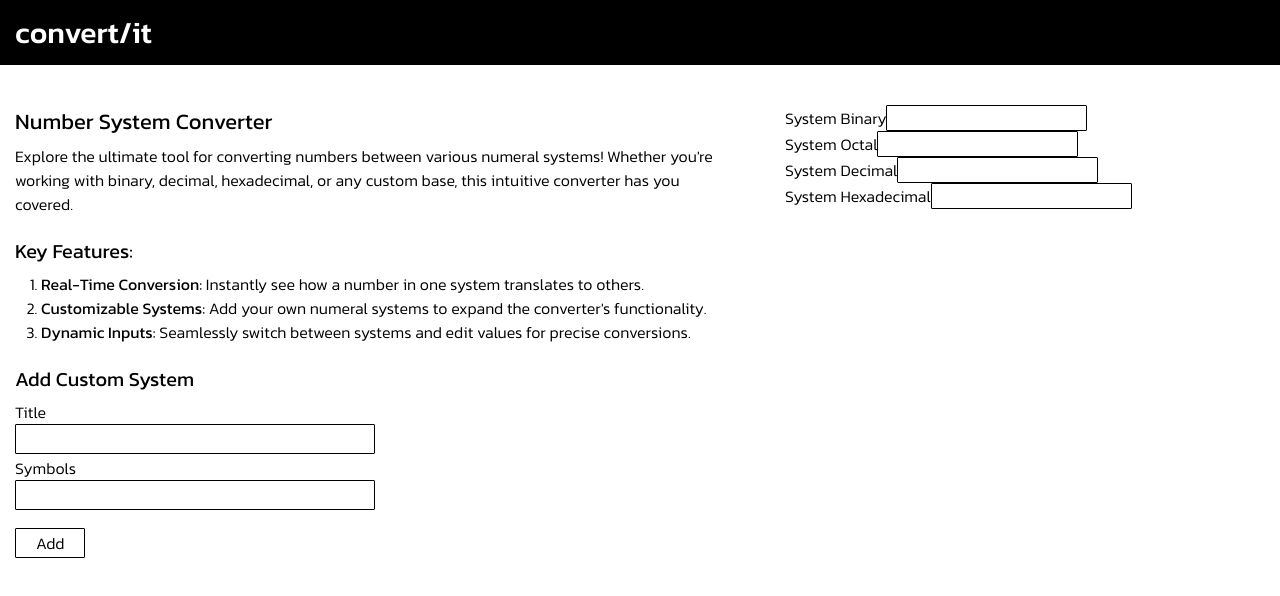
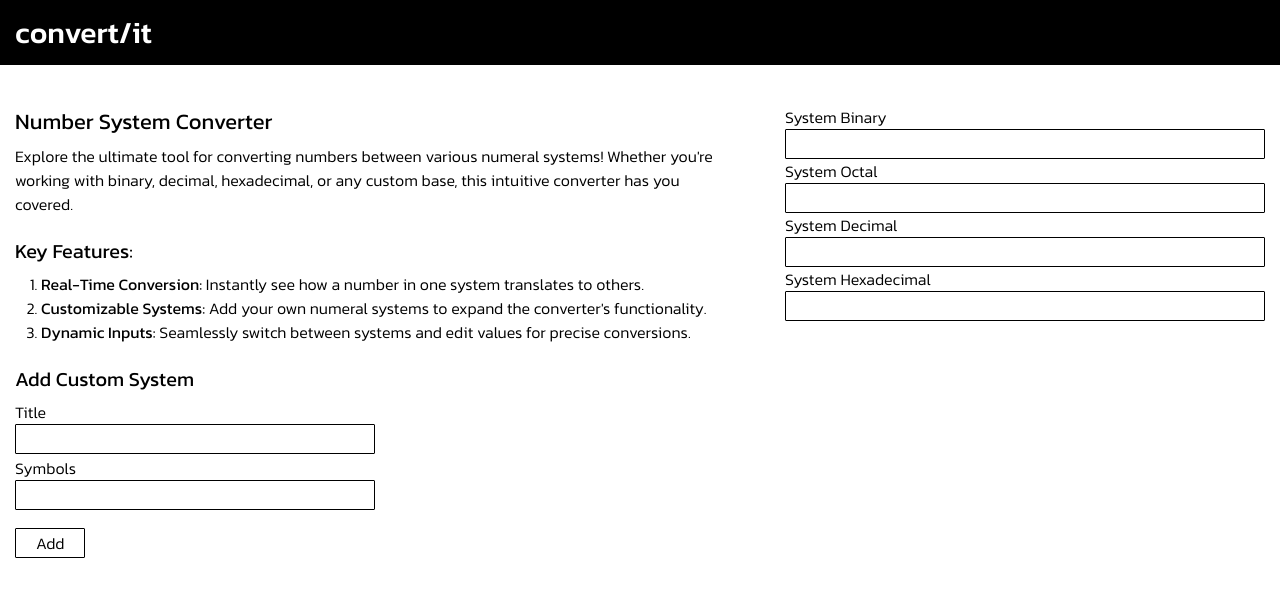
Before and after one commit to dmitit/numsystems, a React (Vite) app: page / in a window 1280 px wide. Shown: the top 596 px of the page. Built offline with nearby package versions, Linux system fonts and the light colour scheme.

Commit message:
Completely customize inputs

```diff
--- a/src/components/InputField.jsx
+++ b/src/components/InputField.jsx
@@ -2,14 +2,17 @@
 
 const InputField = ({ label, value, base, onChange }) => {
    return (
-      <div>
-         <label>{label}</label>
+      <label className="flex flex-col-reverse">
          <input
             type="text"
             value={value}
             onChange={(e) => onChange(e.target.value, base)}
+            className="peer pl-[2px] py-[2px] focus:outline focus:outline-1 focus:outline-[#47ffe3]"
          />
-      </div>
+         <span className="peer-focus:font-normal flex flex-col-reverse max-w-[50%]">
+            {label}
+         </span>
+      </label>
    );
 };
 
```
